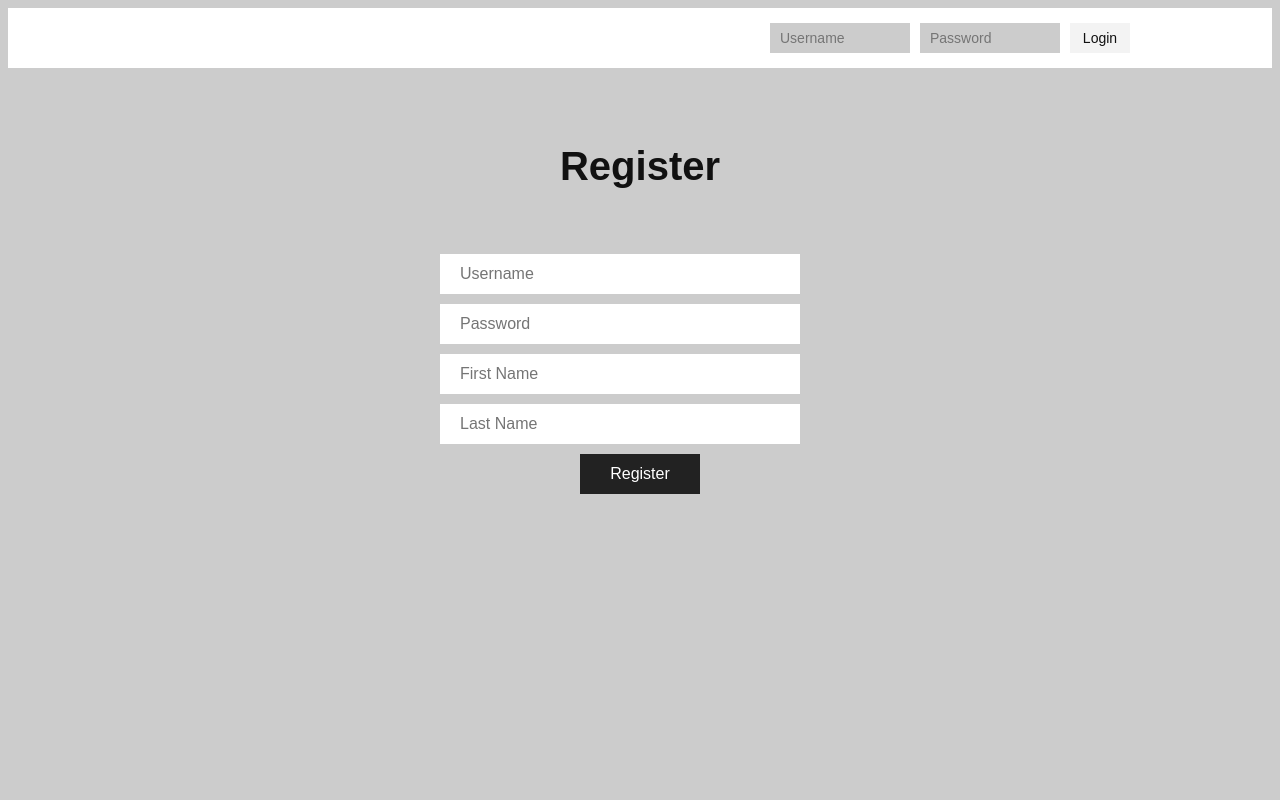
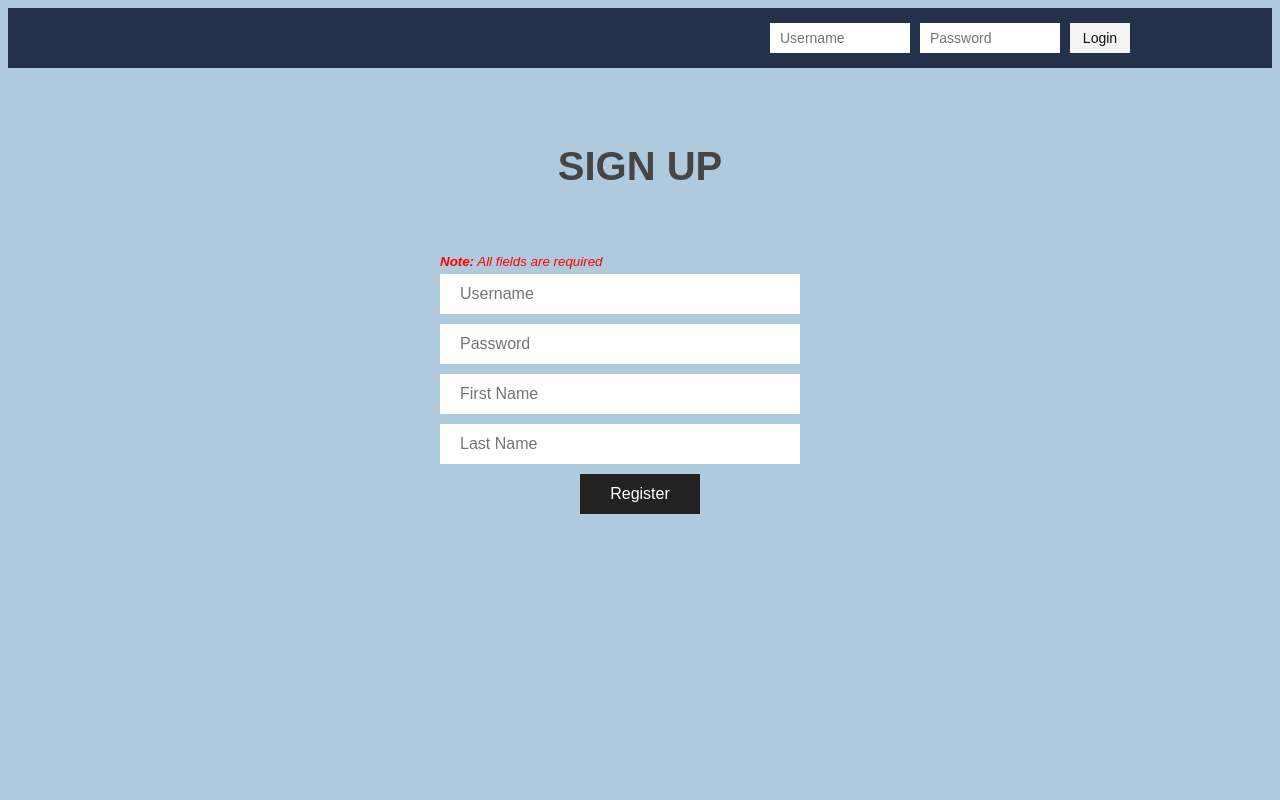
Before and after one commit to LouKnowsAlready/BugTracker, a PHP site: page /login in a window 1280 px wide. Run offline with PHP 8.4, Linux system fonts and the light colour scheme.

Commit message:
styled login page and added verification

```diff
--- a/app/controllers/login_controller.php
+++ b/app/controllers/login_controller.php
@@ -18,7 +18,7 @@ class LoginController extends Controller{
 				$_SESSION['uid'] = $user_id;
 				header('Location: /');
 			}else{
-				header('Location: /login');
+				header('Location: /login?error=Username\'s already taken');
 			}
 		}
 	}
@@ -36,7 +36,7 @@ class LoginController extends Controller{
 			$_SESSION['uid'] = $uid['id'];
 			header('Location: /');
 		}else{
-			header('Location: /login');
+			header('Location: /login?error=No user found');
 		}
 	}
 
--- a/app/views/Login/index.php
+++ b/app/views/Login/index.php
@@ -28,12 +28,29 @@
 
 		<section class="main-container">
 			<div class="main-wrapper">
-				<h2>Register</h2>
+
+				<?php
+					if(isset($_GET['error'])) {
+				?>
+
+					<div class="alert">
+					  <span class="closebtn">&times;</span>
+					  <?php echo $_GET['error']; ?>
+					</div>
+
+				<?php
+					}
+				?>
+
+				<h2>SIGN UP</h2>
 				<form class="signup-form" action="/login/register" method="POST">
-					<input type="text" name="user[user_name]" placeholder="Username">
-					<input type="password" name="user[password]" placeholder="Password">
-					<input type="text" name="user[first_name]" placeholder="First Name">
-					<input type="text" name="user[last_name]" placeholder="Last Name">
+					<div id="note">
+						<small><em><b>Note:</b> All fields are required</em></small>
+					</div>
+					<input type="text" name="user[user_name]" placeholder="Username" required>
+					<input type="password" name="user[password]" placeholder="Password" required>
+					<input type="text" name="user[first_name]" placeholder="First Name" required>
+					<input type="text" name="user[last_name]" placeholder="Last Name" required>
 					<button type="submit" name="register"> Register </button>
 				</form>
 			</div>
@@ -42,4 +59,6 @@
 
 
 	</body>
+	<script src="/js/jquery-1.11.1.min.js"></script>
+	<script src="/js/login.js"></script>
 </html>
--- a/public/css/login-layout.css
+++ b/public/css/login-layout.css
@@ -1,20 +1,23 @@
-.main-wrapper{
-	margin: 0 auto;
-	width: 1000px;
-}
-
 body{
-	background-color: #ccc;
+	/*background-color: #ccc; */
+	background-color: rgb(175, 202, 221);
 }
 
 a{
 	text-decoration: none;
 }
 
+.main-wrapper{
+	margin: 0 auto;
+	width: 1000px;
+	font-family: arial;
+}
+
 header nav{
 	width: 100%;
 	height: 60px;
-	background-color: #fff;
+	/* background-color: #fff; */
+	background-color: rgb(35, 49, 75);
 }
 
 header .nav-login{
@@ -33,7 +36,7 @@ header .nav-login form input{
 	padding: 0px 10px;
 	margin-right: 10px;
 	border: none;
-	background-color: #ccc;
+	/*background-color: #ccc; */
 	font-family: arial;
 	font-size: 14px;
 	color: #111;
@@ -76,9 +79,9 @@ header .nav-login a{
 }
 
 .main-container h2{
-	font-family: arial;
+	font-family: 'Nunito', sans-serif;
 	font-size: 40px;
-	color: #111;
+	color: #464545;
 	line-height: 50px;
 	text-align: center;
 }
@@ -120,3 +123,39 @@ header .nav-login a{
 .signup-form button:hover{
 	background-color: #111;
 }
+
+.signup-form #note{
+	color: red;
+	margin-bottom: 5px;
+}
+
+/********** Begin - Error message **********/
+
+/* The alert message box */
+.alert {
+  padding: 20px;
+  background-color: #f44336; /* Red */
+  color: white;
+  margin-bottom: 15px;
+  width: 400px;
+  margin: auto;
+  font-family: arial;
+}
+
+/* The close button */
+.closebtn {
+  margin-left: 15px;
+  color: white;
+  font-weight: bold;
+  float: right;
+  font-size: 22px;
+  line-height: 20px;
+  cursor: pointer;
+}
+
+/* When moving the mouse over the close button */
+.closebtn:hover {
+  color: black;
+}
+
+/********** End   - Error message **********/
--- /dev/null
+++ b/public/js/login.js
@@ -0,0 +1,7 @@
+$(document).ready(function() {
+	$(".closebtn").on("click",function(){
+		//this.parentElement.style.opacity = 0;
+		var parent = $(this).parent();
+		parent.fadeOut(500);
+	});
+})
```
